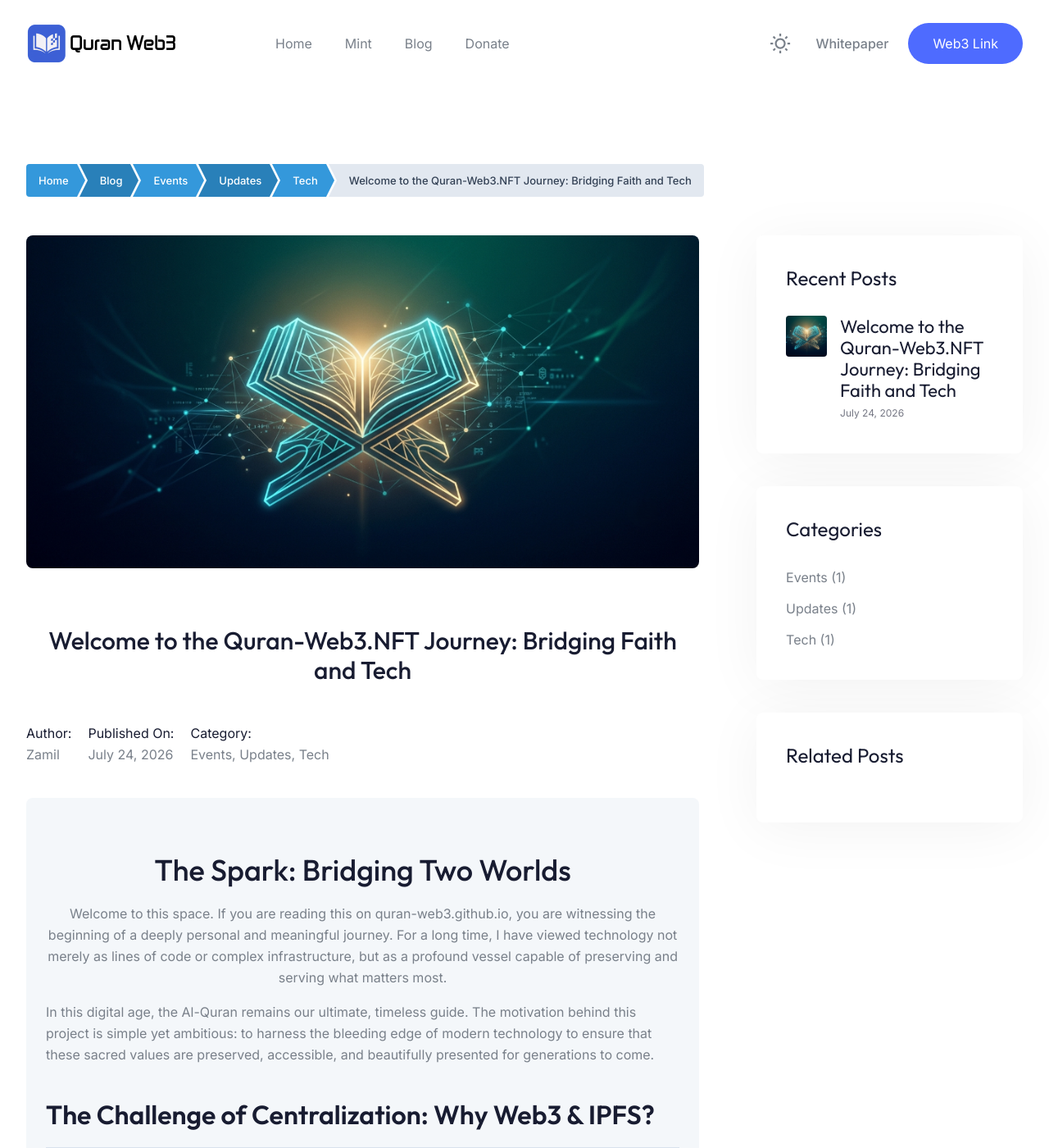
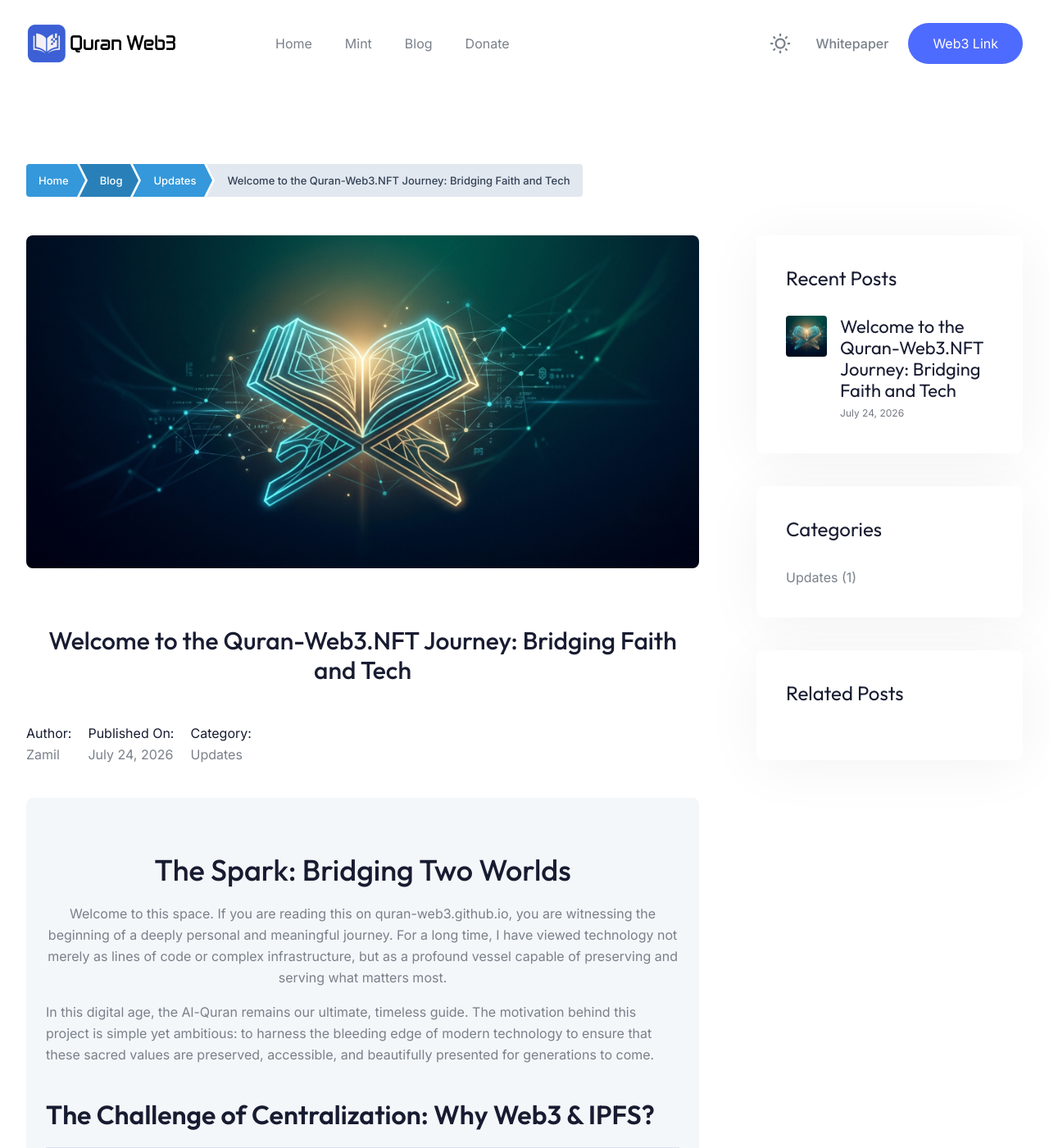
Before and after one commit to quran-web3/quran-web3.github.io, a Jekyll site: the page built from _posts/2026-07-24-welcome-to-the-quran-web3-journey.md, in a window 1280 px wide and 1400 px high. Shown: the whole window at 82% size. Built offline with Jekyll 4.4.1, drawn with Linux system fonts in a browser that asks for light colours; comment, search, counter and statistics services are not loaded; some of the changed lines change nothing that is shown.

Commit message:
Update 2026-07-24-welcome-to-the-quran-web3-journey.md

```diff
--- a/_posts/2026-07-24-welcome-to-the-quran-web3-journey.md
+++ b/_posts/2026-07-24-welcome-to-the-quran-web3-journey.md
@@ -3,9 +3,8 @@ layout: default
 title: "Welcome to the Quran-Web3.NFT Journey: Bridging Faith and Tech"
 date: 2026-07-24
 author: "Zamil"
-category: [events, updates, tech]
+category: "updates"
 image: "images/blog-big.png"
-excerpt: "Exploring how modern decentralized technology like Web3 and IPFS can serve sacred text preservation and accessibility."
 ---
 
 <div class="fh sm sg ci ac">
```
